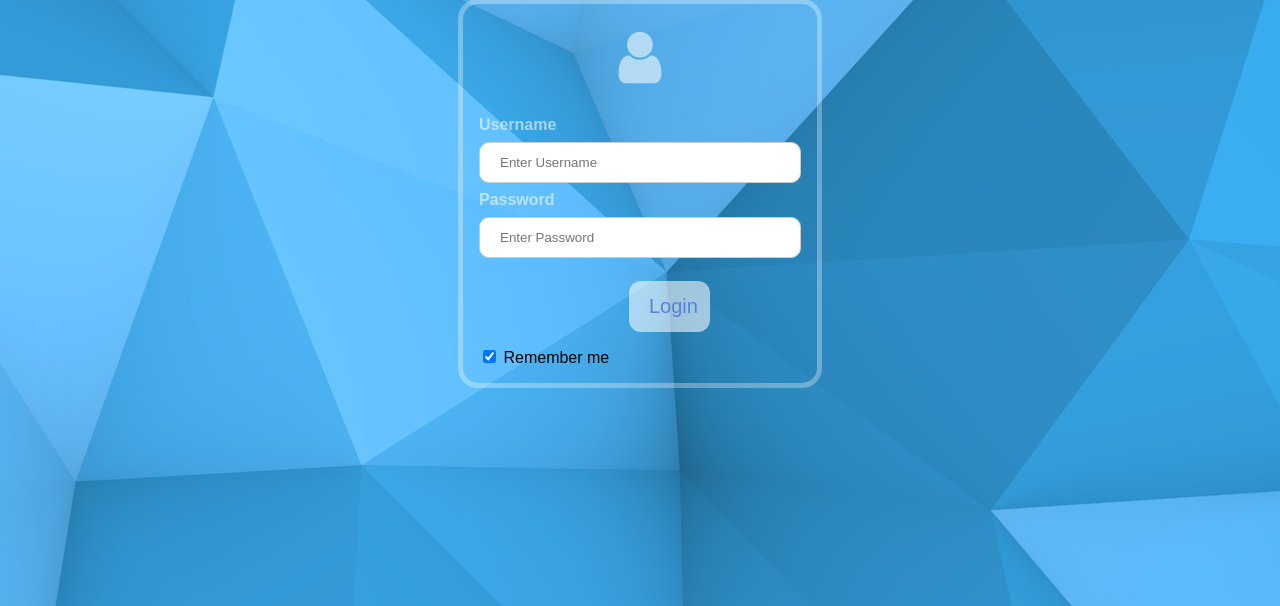
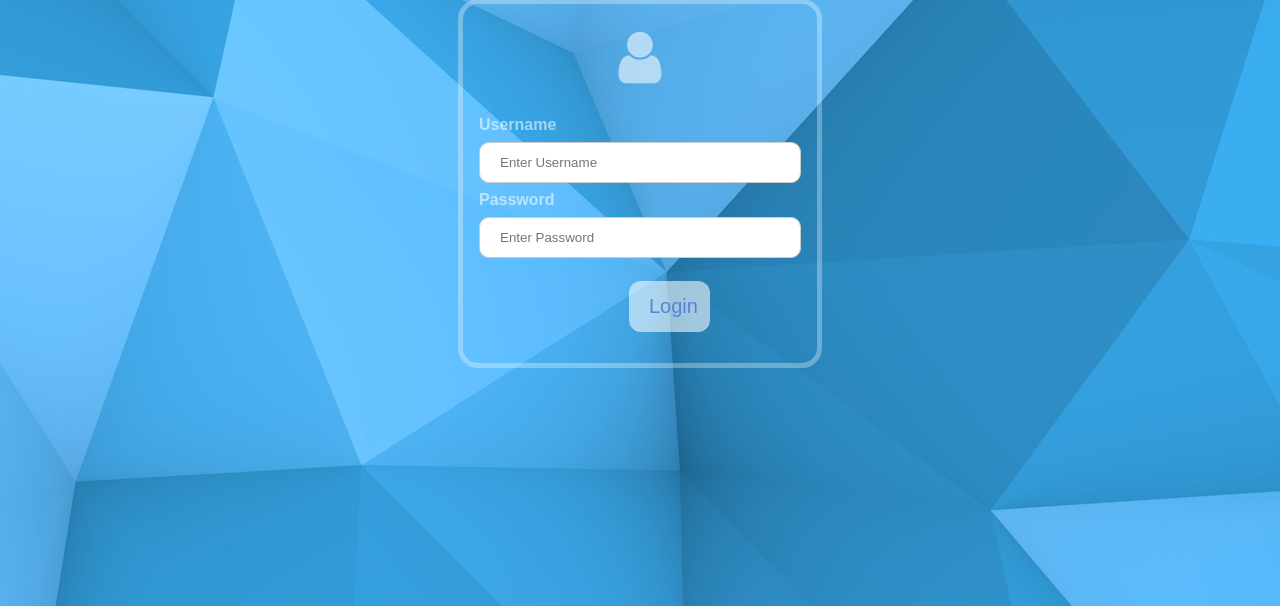
Before and after one commit to Grupo42018/f2kens, a Django app: page / in a window 1280 px wide. Shown: the part 71-677 px from the top of the page. Run offline with Django 3.2, Linux system fonts and the light colour scheme.

Commit message:
removido el boton 'remember me'

```diff
--- a/frontend_token/templates/index.html
+++ b/frontend_token/templates/index.html
@@ -22,9 +22,6 @@
 			<label for="psw" class="label"><b>Password</b></label>
 			<input class="input" type="password" placeholder="Enter Password" name="psw" required>
 			<button type="submit">Login</button>
-			<label>
-				<input type="checkbox" checked="checked" name="remember"> Remember me
-			</label>
 		</div>
 	</form>
 
```
